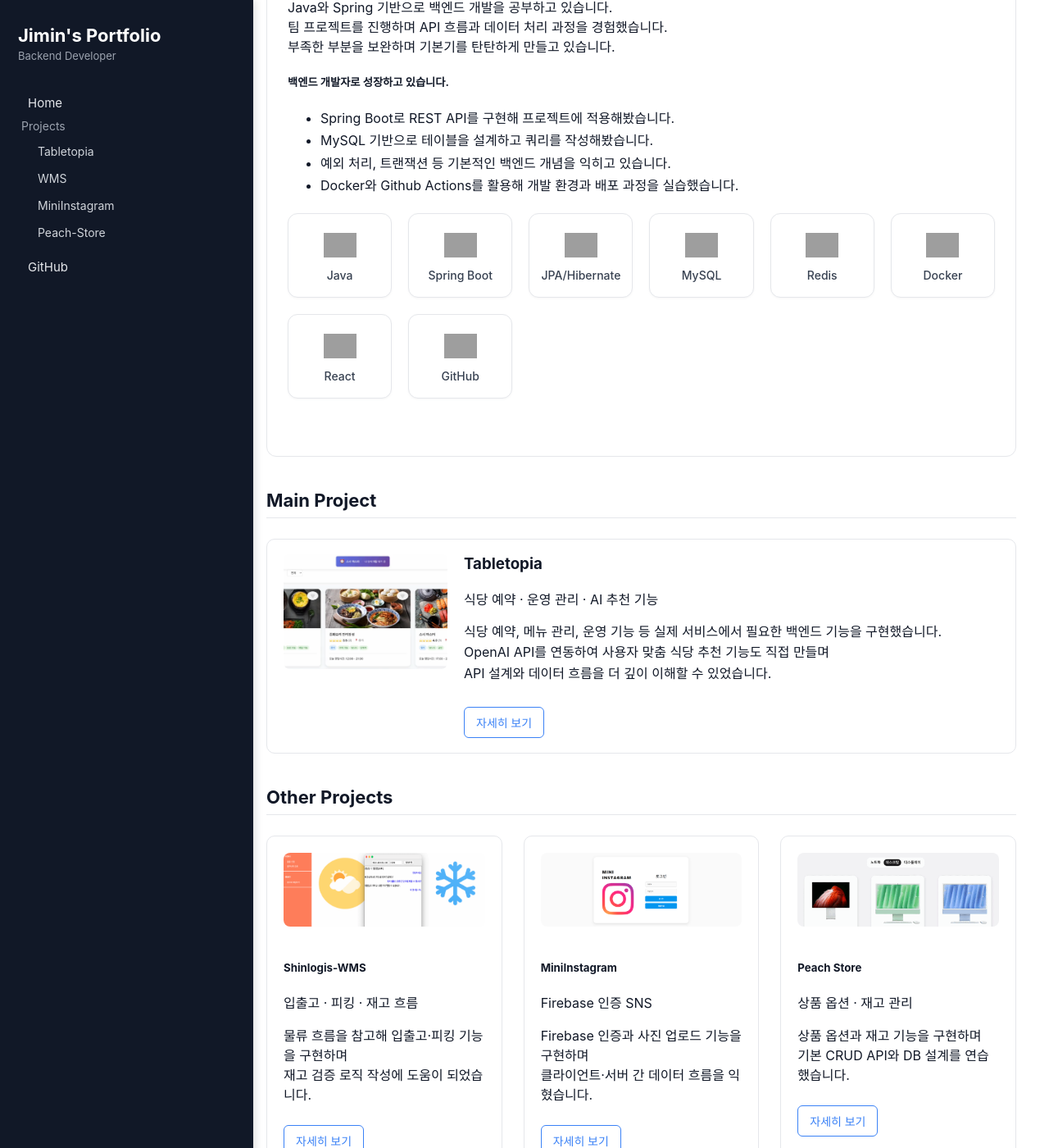
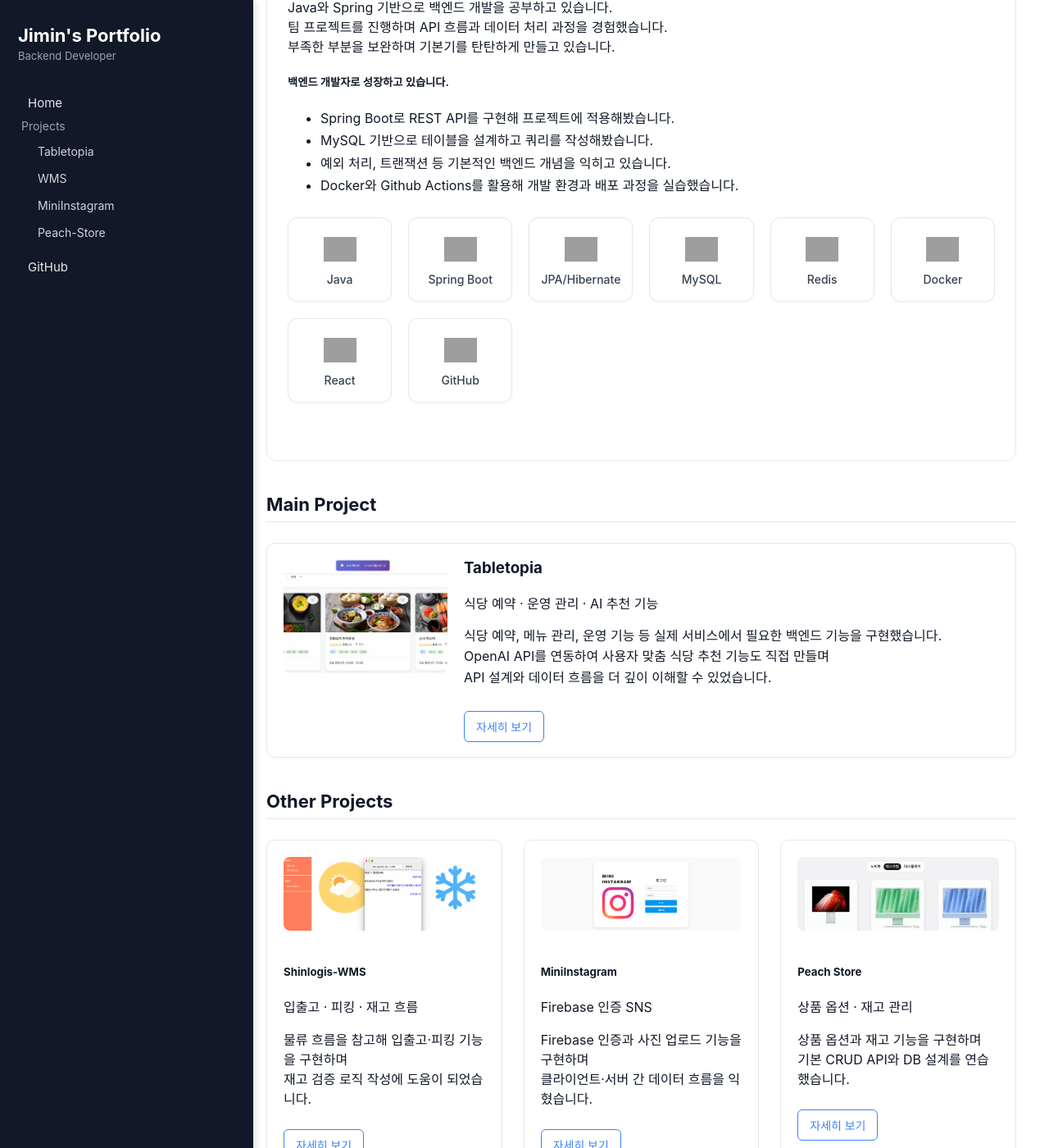
Before and after one commit to Shypanda0119/shypanda0119.github.io, a Jekyll site: the page built from index.html, in a window 1280 px wide and 1400 px high, scrolled down 230 px. Shown: the whole window at 82% size. Built offline with Jekyll 4.4.1, drawn with Linux system fonts in a browser that asks for light colours; the list of posts is cut into pages by our own code; grey boxes are pictures that could not be loaded.

Commit message:
Update style.css

```diff
--- a/assets/css/style.css
+++ b/assets/css/style.css
@@ -40,8 +40,6 @@
 }
 
 /* ====== Other Projects (Sub Project List) ====== */
-
-/* 3열 그리드 */
 .sub-project-list {
   display: grid;
   grid-template-columns: repeat(3, 1fr);
@@ -91,7 +89,6 @@
 }
 
 /* ====== 대표 프로젝트(Main Project) ====== */
-
 .main-project-card {
   display: flex;
   align-items: flex-start;
@@ -124,11 +121,14 @@
   margin-top: 12px;
 }
 
+/* ============================================
+   TECH STACK (ICON GRID CARD VERSION)
+   ============================================ */
 .tech-grid {
   display: grid;
   grid-template-columns: repeat(auto-fill, minmax(110px, 1fr));
   gap: 20px;
-  margin-top: 20px;
+  margin-top: 25px;
   margin-bottom: 40px;
 }
 
@@ -151,15 +151,21 @@
   border-color: #d1d5db;
 }
 
+/* 🚨 전역 img 규칙 때문에 아이콘 깨지는 문제 방지 */
+.hero-section .tech-card img,
+.tech-grid .tech-card img,
 .tech-card img {
   width: 40px !important;
   height: 40px !important;
   max-width: 40px !important;
   max-height: 40px !important;
-  margin-bottom: 8px;
-  object-fit: contain;
+  object-fit: contain !important;
+  display: inline-block !important;
+  padding: 0;
+  margin: 0 0 8px 0;
 }
 
+/* 글자 */
 .tech-card span {
   font-size: 14px;
   color: #374151;
```
